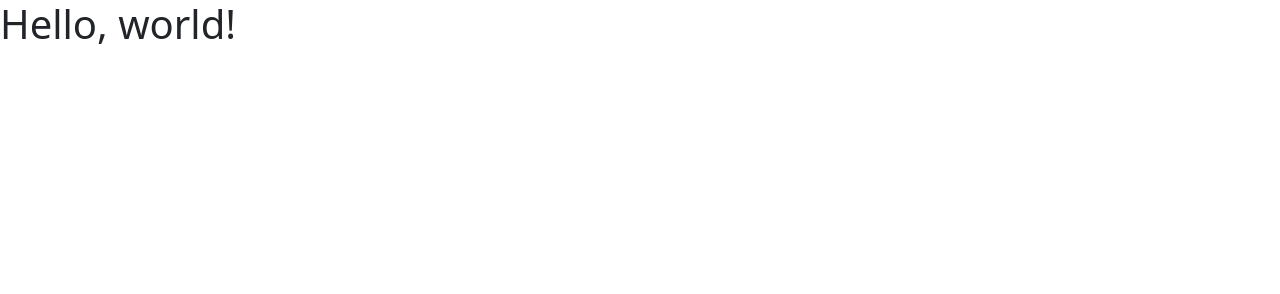
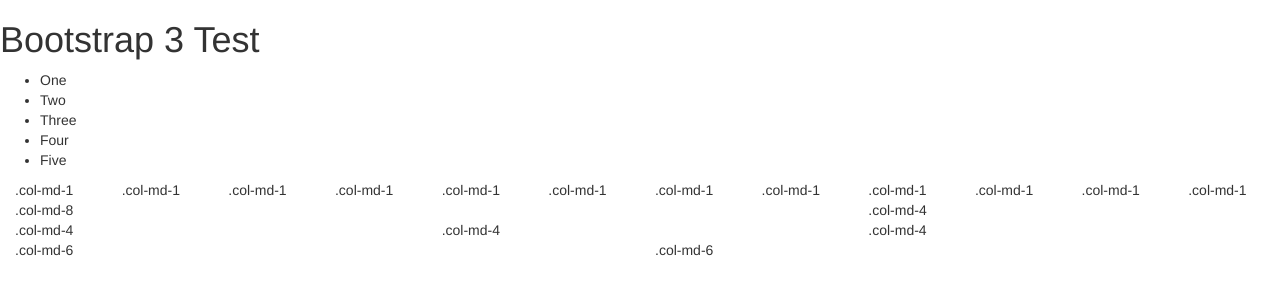
Before and after one commit to JosephSlone/JosephSlone.github.io, a plain HTML site: page index.html in a window 1280 px wide. Drawn offline with nearby package versions, Linux system fonts and the light colour scheme.

Commit message:
Update index.html

```diff
--- a/index.html
+++ b/index.html
@@ -1,19 +1,81 @@
-<!doctype html>
+<!DOCTYPE html>
 <html lang="en">
   <head>
-    <!-- Required meta tags -->
     <meta charset="utf-8">
-    <meta name="viewport" content="width=device-width/2, initial-scale=1">
+    <meta http-equiv="X-UA-Compatible" content="IE=edge">
+    <meta name="viewport" content="width=device-width, initial-scale=1">
+    <!-- The above 3 meta tags *must* come first in the head; any other head content must come *after* these tags -->
+    <title>Bootstrap 3 Template</title>
 
-    <!-- Bootstrap CSS -->
-    <link href="https://cdn.jsdelivr.net/npm/bootstrap@5.0.2/dist/css/bootstrap.min.css" rel="stylesheet" integrity="sha384-EVSTQN3/azprG1Anm3QDgpJLIm9Nao0Yz1ztcQTwFspd3yD65VohhpuuCOmLASjC" crossorigin="anonymous">
+    <!-- Bootstrap -->
+    <!-- Latest compiled and minified CSS -->
+	<link rel="stylesheet" href="https://cdn.jsdelivr.net/npm/bootstrap@3.3.7/dist/css/bootstrap.min.css" integrity="sha384-BVYiiSIFeK1dGmJRAkycuHAHRg32OmUcww7on3RYdg4Va+PmSTsz/K68vbdEjh4u" crossorigin="anonymous">
 
-    <title>Hello, world!</title>
+	<!-- Optional theme -->
+	<link rel="stylesheet" href="https://cdn.jsdelivr.net/npm/bootstrap@3.3.7/dist/css/bootstrap-theme.min.css" integrity="sha384-rHyoN1iRsVXV4nD0JutlnGaslCJuC7uwjduW9SVrLvRYooPp2bWYgmgJQIXwl/Sp" crossorigin="anonymous">
+
+	<!-- Latest compiled and minified JavaScript -->
+	<script src="https://cdn.jsdelivr.net/npm/bootstrap@3.3.7/dist/js/bootstrap.min.js" integrity="sha384-Tc5IQib027qvyjSMfHjOMaLkfuWVxZxUPnCJA7l2mCWNIpG9mGCD8wGNIcPD7Txa" crossorigin="anonymous"></script>
+
+    <!-- HTML5 shim and Respond.js for IE8 support of HTML5 elements and media queries -->
+    <!-- WARNING: Respond.js doesn't work if you view the page via file:// -->
+    <!--[if lt IE 9]>
+      <script src="https://cdn.jsdelivr.net/npm/html5shiv@3.7.3/dist/html5shiv.min.js"></script>
+      <script src="https://cdn.jsdelivr.net/npm/respond.js@1.4.2/dest/respond.min.js"></script>
+    <![endif]-->
+
+
   </head>
   <body>
-    <h1>Hello, world!</h1>
+	<div class="container-fluid">
+	<div class="row">
+		<h1>Bootstrap 3 Test</h1>
 
-    <script src="https://cdn.jsdelivr.net/npm/bootstrap@5.0.2/dist/js/bootstrap.bundle.min.js" integrity="sha384-MrcW6ZMFYlzcLA8Nl+NtUVF0sA7MsXsP1UyJoMp4YLEuNSfAP+JcXn/tWtIaxVXM" crossorigin="anonymous"></script>
+		<ul>
+			<li>One</li>
+			<li>Two</li>
+			<li>Three</li>
+			<li>Four</li>
+			<li>Five</li>
+		</ul>
+	</div>
 
+	<div class="row">
+	  <div class="col-md-1">.col-md-1</div>
+	  <div class="col-md-1">.col-md-1</div>
+	  <div class="col-md-1">.col-md-1</div>
+	  <div class="col-md-1">.col-md-1</div>
+	  <div class="col-md-1">.col-md-1</div>
+	  <div class="col-md-1">.col-md-1</div>
+	  <div class="col-md-1">.col-md-1</div>
+	  <div class="col-md-1">.col-md-1</div>
+	  <div class="col-md-1">.col-md-1</div>
+	  <div class="col-md-1">.col-md-1</div>
+	  <div class="col-md-1">.col-md-1</div>
+	  <div class="col-md-1">.col-md-1</div>
+	</div>
+
+	<div class="row">
+	  <div class="col-md-8">.col-md-8</div>
+	  <div class="col-md-4">.col-md-4</div>
+	</div>
+
+	<div class="row">
+	  <div class="col-md-4">.col-md-4</div>
+	  <div class="col-md-4">.col-md-4</div>
+	  <div class="col-md-4">.col-md-4</div>
+	</div>
+
+	<div class="row">
+	  <div class="col-md-6">.col-md-6</div>
+	  <div class="col-md-6">.col-md-6</div>
+	</div>
+
+	</div>
+
+    <!-- jQuery (necessary for Bootstrap's JavaScript plugins) -->
+    <script src="https://ajax.googleapis.com/ajax/libs/jquery/1.12.4/jquery.min.js"></script>
+    <!-- Include all compiled plugins (below), or include individual files as needed -->
+    <script src="js/bootstrap.min.js"></script>
   </body>
 </html>
```
